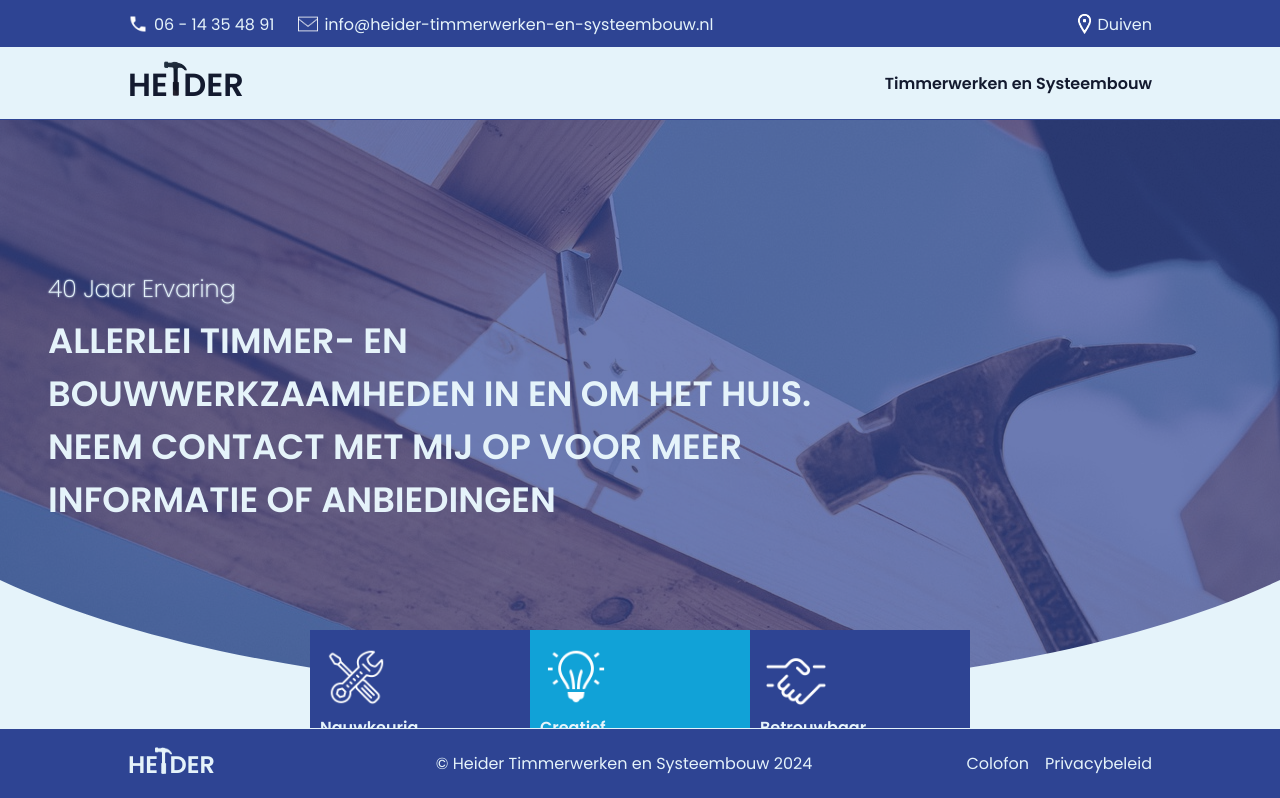
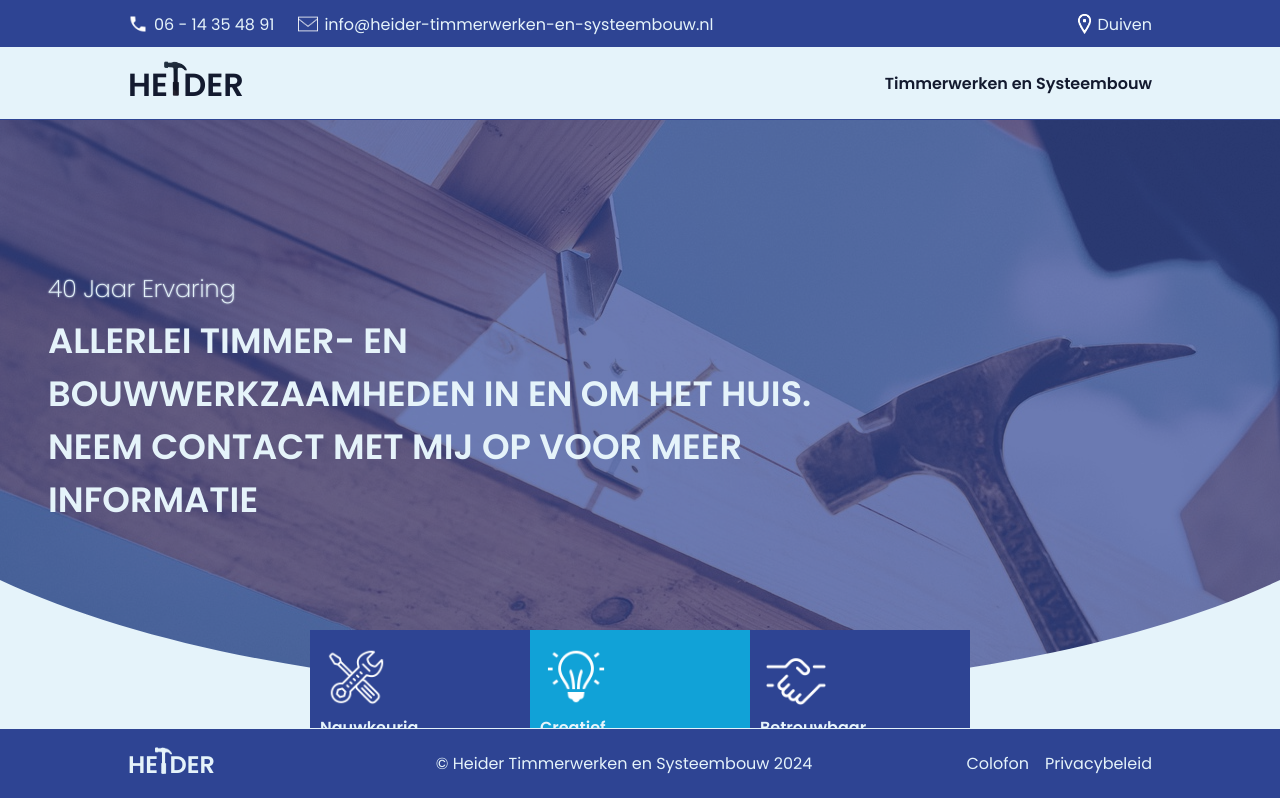
Before and after one commit to sjaroni/timmerwerken, an Angular app: page / in a window 1280 px wide. Shown: the top 798 px of the page. Built offline with nearby package versions, Linux system fonts and the light colour scheme.

Commit message:
chore(template): update text content in template

```diff
--- a/src/app/main-content/atf/atf.component.html
+++ b/src/app/main-content/atf/atf.component.html
@@ -3,7 +3,7 @@
     <h2>40 Jaar Ervaring</h2>
     <h3>
       Allerlei Timmer- en Bouwwerkzaamheden in en om het Huis. Neem Contact met
-      mij op voor meer Informatie of Anbiedingen
+      mij op voor meer Informatie
     </h3>
   </div>
   <img src="img/atf.jpg" alt="Achtergrondafbeelding" class="background-image" />
--- a/src/app/shared/components/contact/contact.component.html
+++ b/src/app/shared/components/contact/contact.component.html
@@ -1,7 +1,5 @@
 <p>
   Heider Timmerwerken en Systeembouw
-  <br />
-  Stenograaf Postbox 1
   <br />
   6921 EX Duiven
 </p>
```
